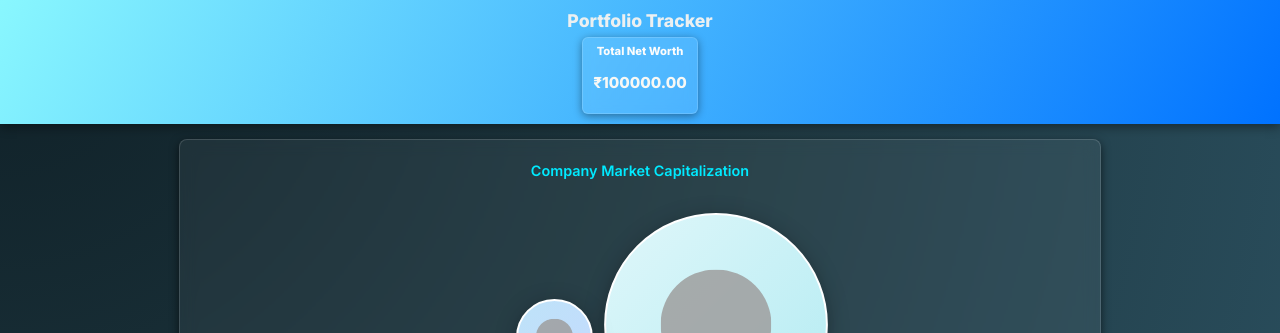
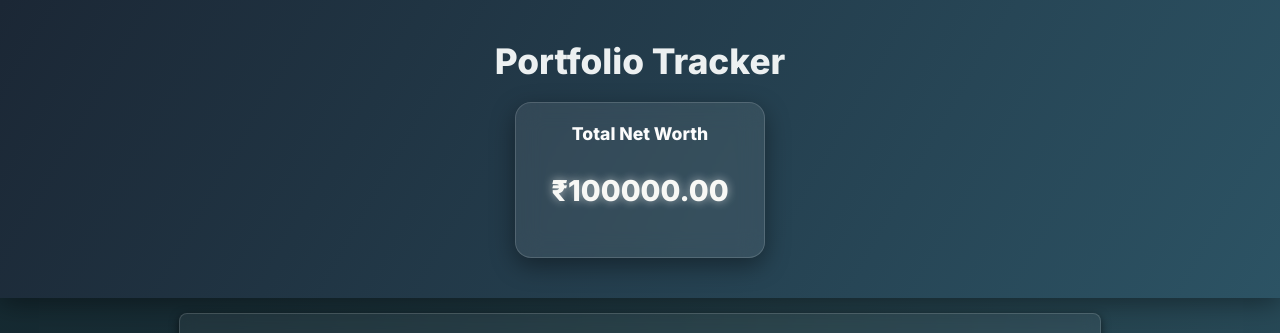
Before and after one commit to saidurga02/teamsync, a website: page public/history.html in a window 1280 px wide. Shown: the top 333 px of the page. Drawn offline with nearby package versions, Linux system fonts and the light colour scheme; grey boxes are pictures that could not be loaded.

Commit message:
commit after few changes

```diff
--- a/public/history.css
+++ b/public/history.css
@@ -12,38 +12,39 @@ body {
 /* HEADER */
 .header {
   text-align: center;
-  padding: 10px 10px; /* Very small */
-  background: linear-gradient(120deg,#89f7fe, #0072ff);
-  box-shadow: 0 3px 10px rgba(0,0,0,0.4);
+  padding: 40px 20px; /* Restored original size */
+  background: linear-gradient(120deg,#1b2735, #2c5364);
+  box-shadow: 0 5px 25px rgba(0,0,0,0.4);
 }
 
 .header h1 {
   margin: 0;
-  font-size: 1.1rem; /* Much smaller */
-  font-weight: 700;
+  font-size: 2.2rem; /* Original larger size */
+  font-weight: 800;
 }
 
 .net-worth-card {
-  margin-top: 6px;
+  margin-top: 20px; /* Original spacing */
   display: inline-block;
-  padding: 6px 10px; /* Very compact */
-  border-radius: 6px;
-  backdrop-filter: blur(6px);
+  padding: 20px 35px; /* Original padding */
+  border-radius: 16px;
+  backdrop-filter: blur(12px);
   background: rgba(255,255,255,0.08);
   border: 1px solid rgba(255,255,255,0.15);
-  box-shadow: 0 2px 8px rgba(0,0,0,0.4);
+  box-shadow: 0 8px 25px rgba(0,0,0,0.4);
 }
 
 .net-worth-card h2 {
-  margin: 0 0 2px;
-  font-size: 0.7rem;
+  margin: 0 0 8px;
+  font-size: 1.1rem; /* Original size */
   color: #fcfcfc;
 }
 
 .net-worth-value {
-  font-size: 0.95rem;
-  font-weight: 700;
+  font-size: 1.8rem; /* Original size */
+  font-weight: 800;
   color: #f8f8f5;
+  text-shadow: 0 0 10px rgba(253, 253, 250, 0.6);
 }
 
 /* DASHBOARD CARD */
```
